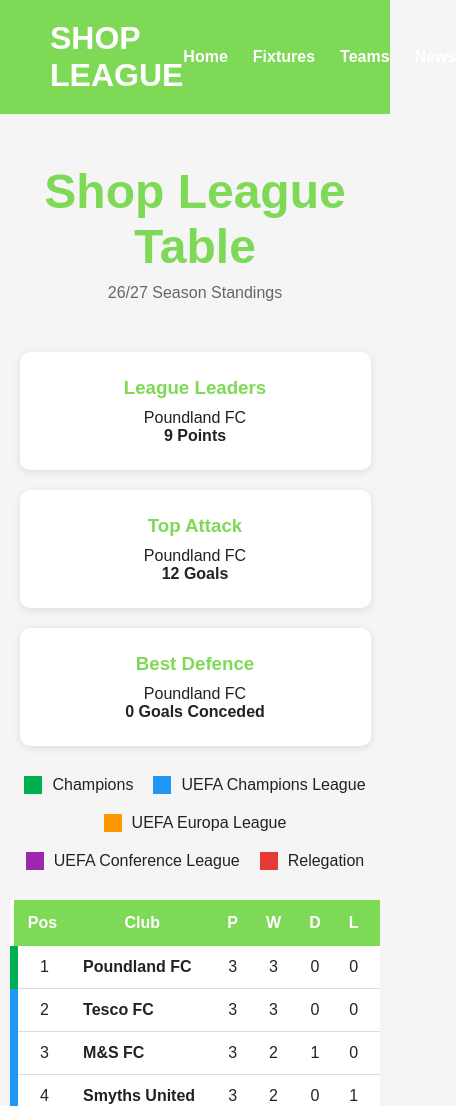
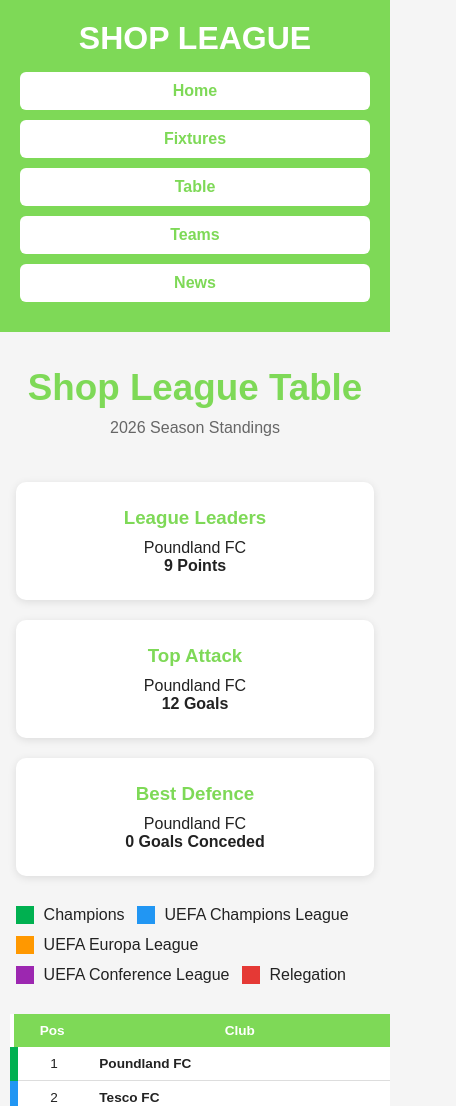
Before and after one commit to backatitalfie-crypto/the.shop-league, a plain HTML site: page table.html in a window 390 px wide. Shown: the top 1106 px of the page, 456 px wide, since content can reach past the window. Drawn offline with Linux system fonts and the light colour scheme.

Commit message:
Add files via upload

```diff
--- a/table.html
+++ b/table.html
@@ -6,7 +6,6 @@
 <title>Shop League Table</title>
 
 <style>
-
 *{
     margin:0;
     padding:0;
@@ -20,7 +19,6 @@
 }
 
 /* Header */
-
 header{
     background:#7ED957;
     color:white;
@@ -45,10 +43,14 @@
     text-decoration:none;
     color:white;
     font-weight:bold;
+    transition:0.3s;
+}
+
+nav a:hover{
+    color:#e8ffe0;
 }
 
 /* Title */
-
 .page-title{
     text-align:center;
     padding:50px 20px 20px;
@@ -64,8 +66,7 @@
     color:#666;
 }
 
-/* Stats Cards */
-
+/* Stats */
 .stats-container{
     width:90%;
     max-width:1200px;
@@ -89,7 +90,6 @@
 }
 
 /* Legend */
-
 .legend{
     width:90%;
     max-width:1200px;
@@ -111,28 +111,13 @@
     height:18px;
 }
 
-.champion-box{
-    background:#00b050;
-}
-
-.ucl-box{
-    background:#2196f3;
-}
-
-.uel-box{
-    background:#ff9800;
-}
-
-.uecl-box{
-    background:#9c27b0;
-}
-
-.relegation-box{
-    background:#e53935;
-}
+.champion-box{background:#00b050;}
+.ucl-box{background:#2196f3;}
+.uel-box{background:#ff9800;}
+.uecl-box{background:#9c27b0;}
+.relegation-box{background:#e53935;}
 
 /* Table */
-
 .table-container{
     width:95%;
     max-width:1300px;
@@ -168,29 +153,13 @@
 }
 
 /* Qualification Colours */
+.champion{border-left:8px solid #00b050;}
+.ucl{border-left:8px solid #2196f3;}
+.uel{border-left:8px solid #ff9800;}
+.uecl{border-left:8px solid #9c27b0;}
+.relegation{border-left:8px solid #e53935;}
 
-.champion{
-    border-left:8px solid #00b050;
-}
-
-.ucl{
-    border-left:8px solid #2196f3;
-}
-
-.uel{
-    border-left:8px solid #ff9800;
-}
-
-.uecl{
-    border-left:8px solid #9c27b0;
-}
-
-.relegation{
-    border-left:8px solid #e53935;
-}
-
-/* Footer Area */
-
+/* Bottom */
 .update-box{
     text-align:center;
     padding:40px;
@@ -216,31 +185,104 @@
     color:white;
     text-align:center;
     padding:20px;
+}
+
+/* Mobile */
+@media screen and (max-width:768px){
+
+    header{
+        display:block;
+        text-align:center;
+        padding:20px;
+    }
+
+    .logo{
+        font-size:2rem;
+        margin-bottom:15px;
+    }
+
+    nav ul{
+        display:block;
+    }
+
+    nav ul li{
+        margin:10px 0;
+    }
+
+    nav a{
+        display:block;
+        background:white;
+        color:#7ED957;
+        padding:10px;
+        border-radius:6px;
+    }
+
+    nav a:hover{
+        background:#e8ffe0;
+        color:#7ED957;
+    }
+
+    .page-title{
+        padding:35px 20px 15px;
+    }
+
+    .page-title h1{
+        font-size:2.3rem;
+    }
+
+    .stats-container{
+        width:92%;
+        grid-template-columns:1fr;
+    }
+
+    .legend{
+        width:92%;
+        gap:12px;
+        justify-content:flex-start;
+    }
+
+    .table-container{
+        width:100%;
+        padding:0 10px;
+        overflow-x:auto;
+    }
+
+    table{
+        min-width:850px;
+        font-size:0.85rem;
+    }
+
+    th, td{
+        padding:9px;
+    }
 
 
+    .update-box{
+        padding:30px 20px;
+    }
+}
 </style>
 </head>
 
 <body>
 
 <header>
-
     <div class="logo">SHOP LEAGUE</div>
 
     <nav>
         <ul>
             <li><a href="index.html">Home</a></li>
             <li><a href="fixtures.html">Fixtures</a></li>
+            <li><a href="table.html">Table</a></li>
             <li><a href="teams.html">Teams</a></li>
             <li><a href="news.html">News</a></li>
         </ul>
     </nav>
-
 </header>
 
 <section class="page-title">
     <h1>Shop League Table</h1>
-    <p>26/27 Season Standings</p>
+    <p>2026 Season Standings</p>
 </section>
 
 <section class="stats-container">
@@ -267,37 +309,17 @@
 
 <div class="legend">
 
-    <div class="legend-item">
-        <div class="box champion-box"></div>
-        Champions
-    </div>
-
-    <div class="legend-item">
-        <div class="box ucl-box"></div>
-        UEFA Champions League
-    </div>
-
-    <div class="legend-item">
-        <div class="box uel-box"></div>
-        UEFA Europa League
-    </div>
-
-    <div class="legend-item">
-        <div class="box uecl-box"></div>
-        UEFA Conference League
-    </div>
-
-    <div class="legend-item">
-        <div class="box relegation-box"></div>
-        Relegation
-    </div>
+    <div class="legend-item"><div class="box champion-box"></div> Champions</div>
+    <div class="legend-item"><div class="box ucl-box"></div> UEFA Champions League</div>
+    <div class="legend-item"><div class="box uel-box"></div> UEFA Europa League</div>
+    <div class="legend-item"><div class="box uecl-box"></div> UEFA Conference League</div>
+    <div class="legend-item"><div class="box relegation-box"></div> Relegation</div>
 
 </div>
 
 <div class="table-container">
 
 <table>
-
 <tr>
     <th>Pos</th>
     <th>Club</th>
@@ -312,43 +334,24 @@
 </tr>
 
 <tr class="champion"><td>1</td><td class="club">Poundland FC</td><td>3</td><td>3</td><td>0</td><td>0</td><td>12</td><td>0</td><td>12</td><td><b>9</b></td></tr>
-
 <tr class="ucl"><td>2</td><td class="club">Tesco FC</td><td>3</td><td>3</td><td>0</td><td>0</td><td>5</td><td>2</td><td>3</td><td><b>9</b></td></tr>
-
 <tr class="ucl"><td>3</td><td class="club">M&amp;S FC</td><td>3</td><td>2</td><td>1</td><td>0</td><td>10</td><td>3</td><td>7</td><td><b>7</b></td></tr>
-
 <tr class="ucl"><td>4</td><td class="club">Smyths United</td><td>3</td><td>2</td><td>0</td><td>1</td><td>7</td><td>5</td><td>2</td><td><b>6</b></td></tr>
-
 <tr class="ucl"><td>5</td><td class="club">Sports Direct FC</td><td>3</td><td>1</td><td>2</td><td>0</td><td>5</td><td>2</td><td>3</td><td><b>5</b></td></tr>
-
 <tr class="uel"><td>6</td><td class="club">Pets At Home United</td><td>3</td><td>1</td><td>2</td><td>0</td><td>4</td><td>3</td><td>1</td><td><b>5</b></td></tr>
-
 <tr class="uel"><td>7</td><td class="club">Poundstretcher Rovers</td><td>3</td><td>1</td><td>1</td><td>1</td><td>8</td><td>6</td><td>2</td><td><b>4</b></td></tr>
-
 <tr class="uecl"><td>8</td><td class="club">AFC Homebargains</td><td>3</td><td>1</td><td>1</td><td>1</td><td>6</td><td>5</td><td>1</td><td><b>4</b></td></tr>
-
 <tr class="uecl"><td>9</td><td class="club">Aldi Rovers</td><td>3</td><td>1</td><td>1</td><td>1</td><td>5</td><td>5</td><td>0</td><td><b>4</b></td></tr>
-
 <tr><td>10</td><td class="club">B&amp;Q Rovers</td><td>3</td><td>1</td><td>1</td><td>1</td><td>3</td><td>3</td><td>0</td><td><b>4</b></td></tr>
-
 <tr><td>11</td><td class="club">Iceland Albion</td><td>3</td><td>1</td><td>1</td><td>1</td><td>7</td><td>9</td><td>-2</td><td><b>4</b></td></tr>
-
 <tr><td>12</td><td class="club">Sainsbury's FC</td><td>3</td><td>1</td><td>1</td><td>1</td><td>7</td><td>9</td><td>-2</td><td><b>4</b></td></tr>
-
 <tr><td>13</td><td class="club">AFC Morrisons</td><td>3</td><td>0</td><td>3</td><td>0</td><td>2</td><td>2</td><td>0</td><td><b>3</b></td></tr>
-
 <tr><td>14</td><td class="club">Lidl United</td><td>3</td><td>1</td><td>0</td><td>2</td><td>5</td><td>6</td><td>-1</td><td><b>3</b></td></tr>
-
 <tr><td>15</td><td class="club">BM Albion</td><td>3</td><td>1</td><td>0</td><td>2</td><td>3</td><td>6</td><td>-3</td><td><b>3</b></td></tr>
-
 <tr><td>16</td><td class="club">Argos United</td><td>3</td><td>1</td><td>0</td><td>2</td><td>2</td><td>6</td><td>-4</td><td><b>3</b></td></tr>
-
 <tr><td>17</td><td class="club">Asda FC</td><td>3</td><td>0</td><td>1</td><td>2</td><td>5</td><td>7</td><td>-2</td><td><b>1</b></td></tr>
-
 <tr class="relegation"><td>18</td><td class="club">Londis United</td><td>3</td><td>0</td><td>1</td><td>2</td><td>1</td><td>4</td><td>-3</td><td><b>1</b></td></tr>
-
 <tr class="relegation"><td>19</td><td class="club">Co-Op Rovers</td><td>3</td><td>0</td><td>1</td><td>2</td><td>1</td><td>6</td><td>-5</td><td><b>1</b></td></tr>
-
 <tr class="relegation"><td>20</td><td class="club">Farmfoods Albion</td><td>3</td><td>0</td><td>1</td><td>2</td><td>2</td><td>11</td><td>-9</td><td><b>1</b></td></tr>
 
 </table>
@@ -357,7 +360,8 @@
 
 <div class="update-box">
     <p>Last Updated: Matchday 3</p>
-<a href="index.html">← Back to Homepage</a> </div>
+    <a href="index.html" class="back-btn">← Back to Homepage</a>
+</div>
 
 <footer>
     © 2026 The Shop League
```
